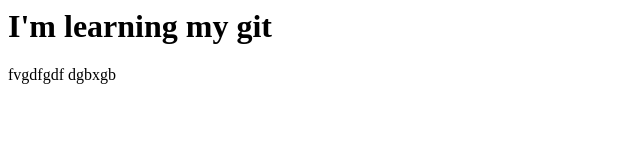
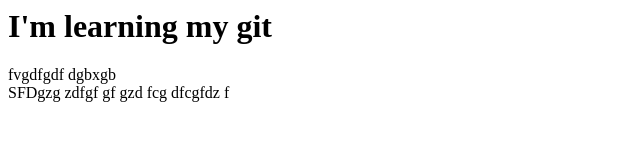
Before and after one commit to Nastya140895/site, a plain HTML site: page index.html in a window 1280 px wide. Shown: the whole page, without its empty margins (0-640 px from the left). Drawn offline with Linux system fonts and the light colour scheme.

Commit message:
4 commit

```diff
--- a/index.css
+++ b/index.css
@@ -1,3 +1,7 @@
-.red{
-color: gray;
+.red {
+    color: red;
 }
+
+.green {
+    color: blue;
+}
--- a/index.html
+++ b/index.html
@@ -2,23 +2,22 @@
 
 <head>
     <title>gfgfgf</title>
-
 </head>
 
 <body>
-    <h1>I'm learning my git</h1>
+<h1>I'm learning my git</h1>
 
 
-    <div class="red">
+<div class="red">
+    fvgdfgdf dgbxgb
+</div>
 
-fvgdfgdf dgbxgb
+<div class="green">
+    SFDgzg zdfgf gf gzd fcg dfcgfdz f
+</div>
 
 
-    </div>
 </body>
 
 
-
-
-
 </html>
```
